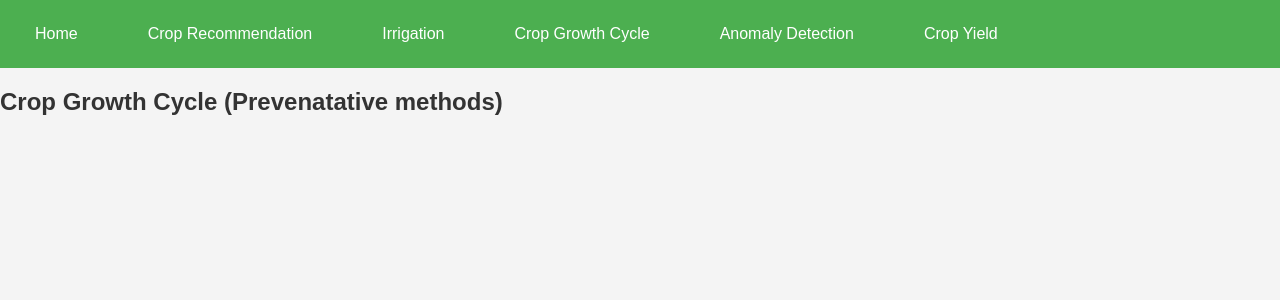
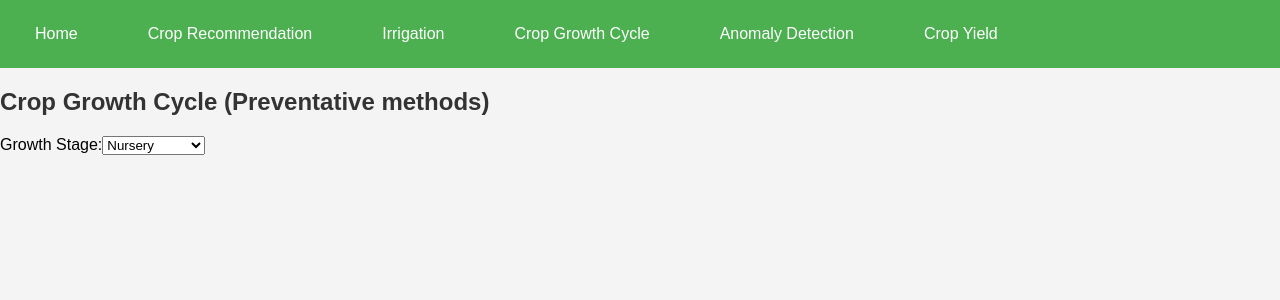
Before and after one commit to Pramathi-V/capstone-phase-2, a React (Create React App) app: page /crop-growth-cycle in a window 1280 px wide. Shown: the top 300 px of the page. Built offline with nearby package versions, Linux system fonts and the light colour scheme.

Commit message:
Crop Growth Cycle

```diff
--- a/src/CropGrowthCycle.js
+++ b/src/CropGrowthCycle.js
@@ -1,10 +1,23 @@
-import React from "react";
+import React, { useState } from "react";
 
 const CropGrowthCycle = () => {
+  const [growthStage, setGrowthStage] = useState("");
+
   return (
     <div>
-      <h2>Crop Growth Cycle (Prevenatative methods)</h2>
-      {/* Add content related to crop growth cycle */}
+      <h2>Crop Growth Cycle (Preventative methods)</h2>
+      <div>
+        <label>Growth Stage:</label>
+        <select
+          value={growthStage}
+          onChange={(e) => setGrowthStage(e.target.value)}
+        >
+          <option value="Nursery">Nursery</option>
+          <option value="Transplanting">Transplanting</option>
+          <option value="Flowering">Flowering</option>
+          <option value="Mature">Mature</option>
+        </select>
+      </div>
     </div>
   );
 };
```
